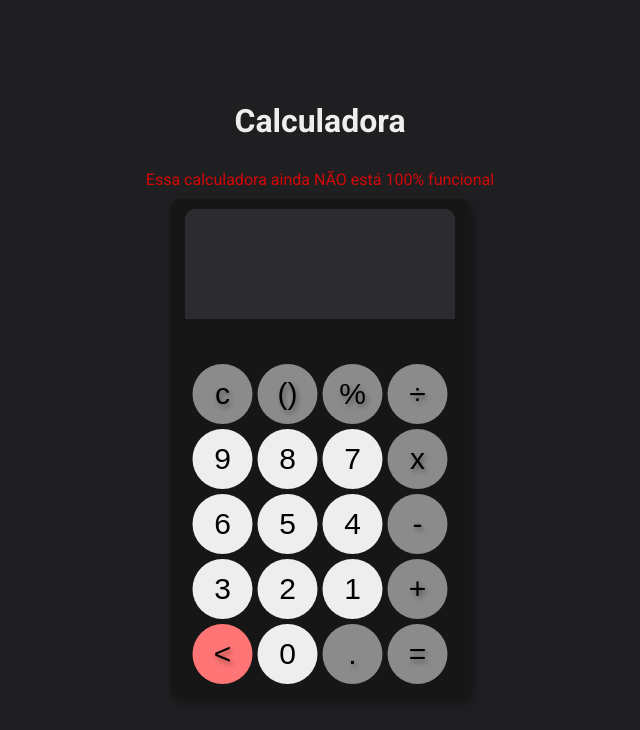
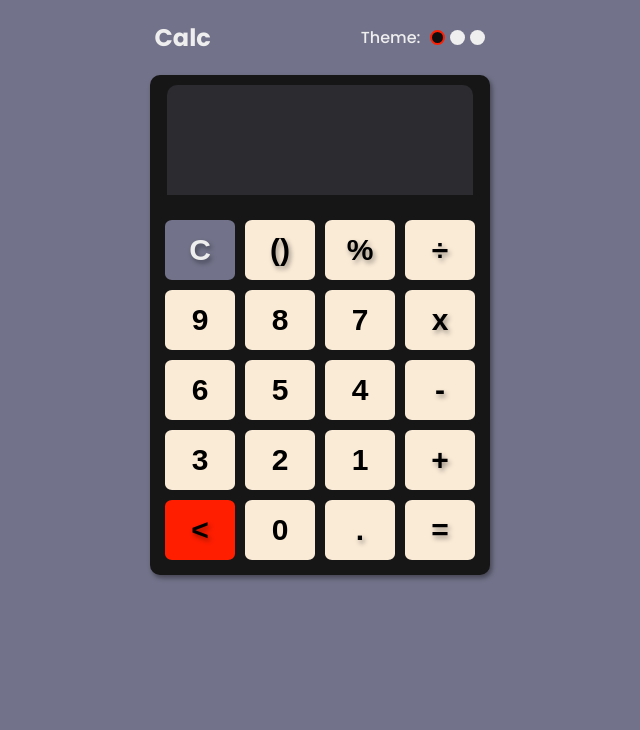
Before and after one commit to carlosresendeP/Calculadora, a plain HTML site: page index.html in a window 1280 px wide. Shown: the whole page, without its empty margins (320-960 px from the left). Drawn offline with Linux system fonts and the light colour scheme.

Commit message:
style upload

```diff
--- /dev/null
+++ b/Themes.js
@@ -0,0 +1,29 @@
+const ButtonTheme = document.querySelectorAll(".button-theme")
+const ButtonThemeSelect = document.querySelector(".select")
+
+
+const theme1 = document.getElementById("theme-1")
+const theme2 = document.getElementById("theme-2")
+
+//ler a posição dos botoes
+ButtonTheme.forEach((item, index) => {
+    //console.log(item);
+    //console.log(index + 1) //posição
+    let position = (index +1)
+
+    ButtonThemeSelect.addEventListener("click", selectbutton(position))
+
+})
+
+//muda a cor do selecionado
+function selectbutton(position){
+    if (position == 1){
+        ButtonThemeSelect.style.border = "2.4px solid var(--corBackspace)"
+
+    }else if (position ==2){
+        ButtonThemeSelect.style.border = "2.4px solid var(--corBackspace)"
+
+    }else if (position ==3){
+        ButtonThemeSelect.style.border = "2.4px solid var(--corBackspace)"
+    }
+}
--- a/index.html
+++ b/index.html
@@ -3,24 +3,38 @@
 <head>
     <meta charset="UTF-8">
     <meta name="viewport" content="width=device-width, initial-scale=1.0">
-    <link rel="stylesheet" href="style.css">
+
+    <link rel="stylesheet" href="style-theme2.css" id="theme-2">
+
+    <link rel="stylesheet" href="style.css" id="theme-1S">
+
+
     <title>Calculadora</title>
 </head>
 <body>
     <header>
-
+        <div class="header-text">
+            <h1>Calc</h1>
+            <div class="header-buttons-theme">
+                <span>Theme:</span>
+                <button class="button-theme select" ></button>
+                <button class="button-theme" ></button>
+                <button class="button-theme" ></button>
+            </div>
+        </div>
     </header>
 
     <main class="container">
-        <h1>Calculadora</h1>
         <p class="sub-title">Essa calculadora ainda NÃO está 100% funcional</p>
+
         <section class="content">
+
             <div class="layout">
                 <p id="result"></p>
             </div>
 
             <div class="numbers">
-                <button id="clear" class="symbol" onclick="Clean()">c</button>
+                <button id="clear" class="symbol" onclick="Clean()">C</button>
                 <button id="parentheses" class="symbol"onclick="addValue('()')">()</button>
                 <button id="percentage" class="symbol" onclick="addValue('%')">%</button>
                 <button id="division" class="symbol" onclick="addValue('/')">÷</button>
@@ -49,4 +63,5 @@
     </main>
 </body>
 <script src="script.js"></script>
+<script src="Themes.js"></script>
 </html>
--- /dev/null
+++ b/style-theme2.css
@@ -0,0 +1,97 @@
+
+:root{
+    --corWhite: #eee;
+    --corblack: #000;
+    --shawdownText: 2px 3px 5px rgba(0, 0, 0, 0.397);
+    --corButtons: #161616;
+    --corbackground: rgb(29, 28, 26);
+    --corBackspace:#ff1e00;
+    --corselect: #00ff88;
+    --contentColor:#faebd7;
+    --LayoutColor: #2b2b30;
+}
+
+
+header .header-text .button-theme{
+
+    border-bottom: var(--corWhite);
+}
+
+
+header .header-text .button-theme.select{
+    background-color: #0f0f0f;
+    border: 2.4px solid var(--corWhite);
+}
+
+header .header-text .header-buttons-theme span{
+
+    color: var(--corWhite);
+
+}
+
+
+
+header h1{
+    color: var(--corWhite);
+
+}
+
+
+
+.container .content{
+
+    background-color: var(--contentColor);
+
+}
+
+.container .sub-title{
+    color: var(--corBackspace);
+
+
+}
+.container .content .layout{
+    background-color: var(--LayoutColor);
+
+}
+.container .content .layout p{
+    color: var(--corWhite);
+
+
+}
+
+
+.container .content .numbers button{
+
+    background-color: var(--corButtons);
+
+    color: var(--corWhite);
+}
+
+.container .content .numbers button#clear{
+    background-color: var(--corbackground);
+    color: var(--corWhite);
+}
+
+.container .content .numbers button#clear:hover{
+    background-color: var(--corselect);
+}
+
+
+.container .content .numbers button.symbol{
+    background-color: var(--corButtons);
+    color: var(--corWhite);
+    text-shadow: var(--shawdownText);
+}
+
+.container .content .numbers button:hover, .symbol:hover{
+    background-color: var(--corselect);
+}
+
+
+
+.container .content .numbers #back{
+    background-color: var(--corBackspace);
+}
+.container .content .numbers #back:hover{
+    background-color: var(--corselect);
+}
--- a/style.css
+++ b/style.css
@@ -1,4 +1,4 @@
-@import url('https://fonts.googleapis.com/css2?family=Roboto:ital,wght@0,100;0,300;0,400;0,500;0,700;0,900;1,100;1,300;1,400;1,500;1,700;1,900&display=swap');
+@import url('https://fonts.googleapis.com/css2?family=Poppins:ital,wght@0,100;0,200;0,300;0,400;0,500;0,600;0,700;0,800;0,900;1,100;1,200;1,300;1,400;1,500;1,600;1,700;1,800;1,900&display=swap');
 
 *{
     margin: 0;
@@ -6,47 +6,105 @@
     box-sizing: border-box;
 }
 
+:root{
+    --corWhite: #eee;
+    --corblack: #000;
+    --shawdownText: 2px 3px 5px rgba(0, 0, 0, 0.397);
+    --corButtons: #faebd7;
+    --corbackground: #72728a;
+    --corBackspace:#ff1e00;
+    --corselect: #00ff88;
+    --contentColor:#161616;
+    --LayoutColor: #2b2b30;
+
+}
 body{
-    background-color: #1f1f22;
-    font-family: "Roboto", sans-serif;
+    background-color: var(--corbackground);
+    font-family: "Poppins", sans-serif;
     overflow: hidden;
 }
 
 header{
     display: flex;
     align-items: center;
-    justify-content: center;
+    flex-direction: column;
     height: auto;
     width: 100%;
+    z-index: 10;
 }
-.container h1{
-    margin-bottom: 30px;
-    color: #eee;
+
+header .header-text{
+    display: flex;
+    gap: 150px;
+    margin-top: 20px;
 }
-.container .sub-title{
-    color: #ff0000;
-    margin-bottom: 10px;
-    opacity: 0.8;
+
+.header-buttons-theme{
+    display: flex;
+    align-items: center;
+    justify-content: center;
+    gap: 5px;
 }
+
+
+header .header-text .button-theme{
+    width: 15px;
+    height: 15px;
+    border-radius: 50%;
+    cursor: pointer;
+    border: 2px solid transparent;
+    outline: none;
+    border-bottom: var(--corWhite);
+}
+
+
+header .header-text .button-theme.select{
+    background-color: #0f0f0f;
+    border: 2.4px solid var(--corWhite);
+}
+
+header .header-text .header-buttons-theme span{
+    margin-right: 5px;
+    color: var(--corWhite);
+    font-weight: 500;
+}
+
+
+
+header h1{
+    color: var(--corWhite);
+    font-size: 24px;
+}
+
 .container{
     display: flex;
     align-items: center;
-    justify-content: center;
+    margin-top: 20px;
     flex-direction: column;
     width: 100vw;
     height: 100vh;
 }
 
+
 .container .content{
-    width: 300px;
+    width: 340px;
     height: 500px;
-    background-color: #161616;
+    background-color: var(--contentColor);
     border-radius: 10px;
     position: relative;
-    box-shadow: 3px 4px 10px #0000005d;
+    box-shadow: var(--shawdownText);
+}
+
+.container .sub-title{
+    color: var(--corBackspace);
+    margin-bottom: 10px;
+    opacity: 0.8;
+    font-weight: 800;
+    display: none;
+
 }
 .container .content .layout{
-    background-color: #2b2b30;
+    background-color: var(--LayoutColor);
     width: 90%;
     height: 110px;
     margin: auto;
@@ -55,11 +113,14 @@ header{
     display: flex;
     align-items: center;
     justify-content: right;
+    z-index: 2;
 }
 .container .content .layout p{
-    color: #eee;
+    color: var(--corWhite);
     margin-right: 40px;
     font-size: 45px;
+    font-weight: 600;
+
 }
 
 .container .content .numbers{
@@ -69,36 +130,43 @@ header{
     bottom: 3%;
     left: 50%;
     transform: translate(-50%);
-    gap: 5px;
+    gap: 10px;
+
 
 }
 .container .content .numbers button{
-    width: 60px;
+    width: 70px;
     height: 60px;
     border: none;
     outline: none;
-    border-radius: 50%;
+    border-radius: 10%;
     font-size: 30px;
-    background-color: #eee;
+    background-color: var(--corButtons);
+    font-weight: 600;
+    color: var(--corblack);
 }
 
-.container .content .numbers button:hover{
-    background-color: #00ff88;
+.container .content .numbers button#clear{
+    background-color: var(--corbackground);
+    color: var(--corWhite);
 }
 
+
 .container .content .numbers button.symbol{
-    background-color: #8b8b8b;
-    color: #000;
-    text-shadow: 2px 3px 5px rgba(0, 0, 0, 0.397);
+    background-color: #faebd7;
+    color: var(--corblack);
+    text-shadow: var(--shawdownText);
 }
 
+.container .content .numbers button:hover, .symbol:hover{
+    background-color: var(--corselect);
+}
+
+
+
 .container .content .numbers #back{
-    background-color: #ff7575;
+    background-color: var(--corBackspace);
 }
 .container .content .numbers #back:hover{
-    background-color: #d9ff00;
+    background-color: var(--corselect);
 }
-
-.container .content .numbers button.symbol:hover{
-    background-color: #d9ff00;
-}
```
